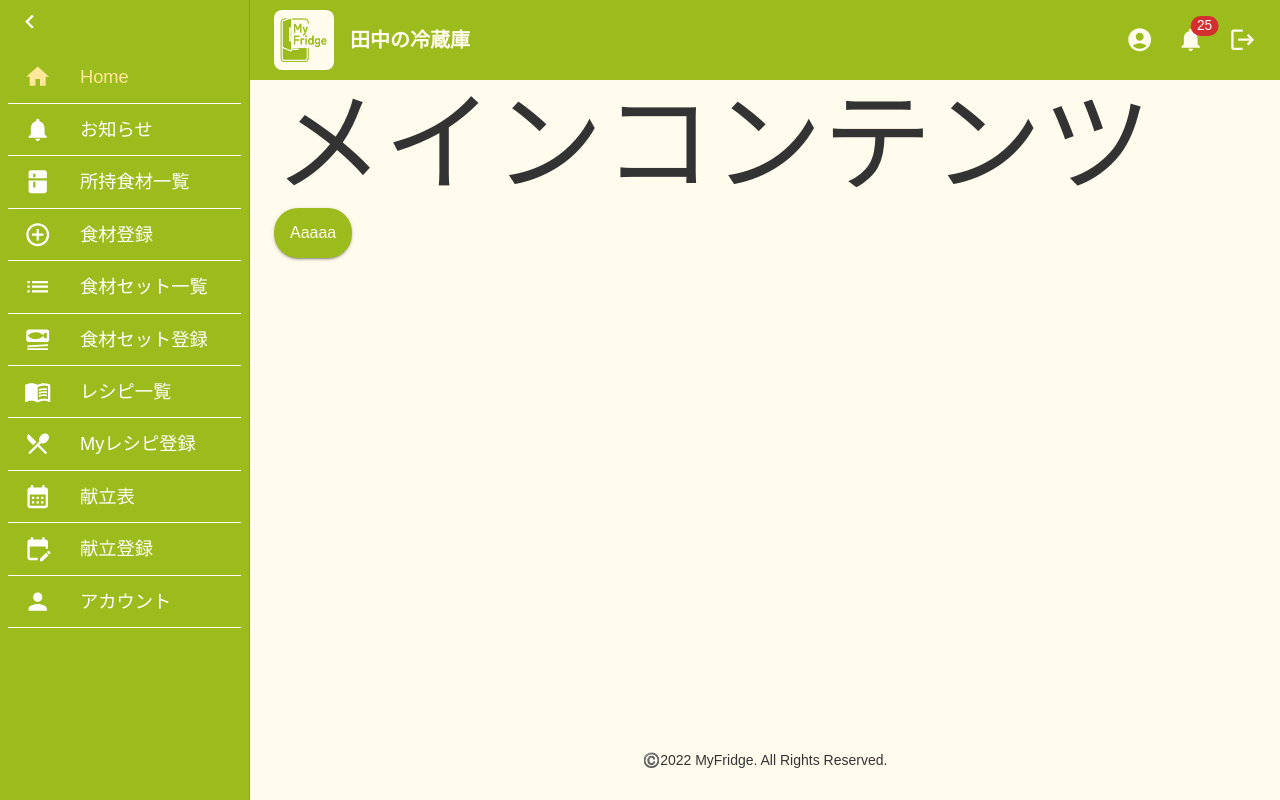
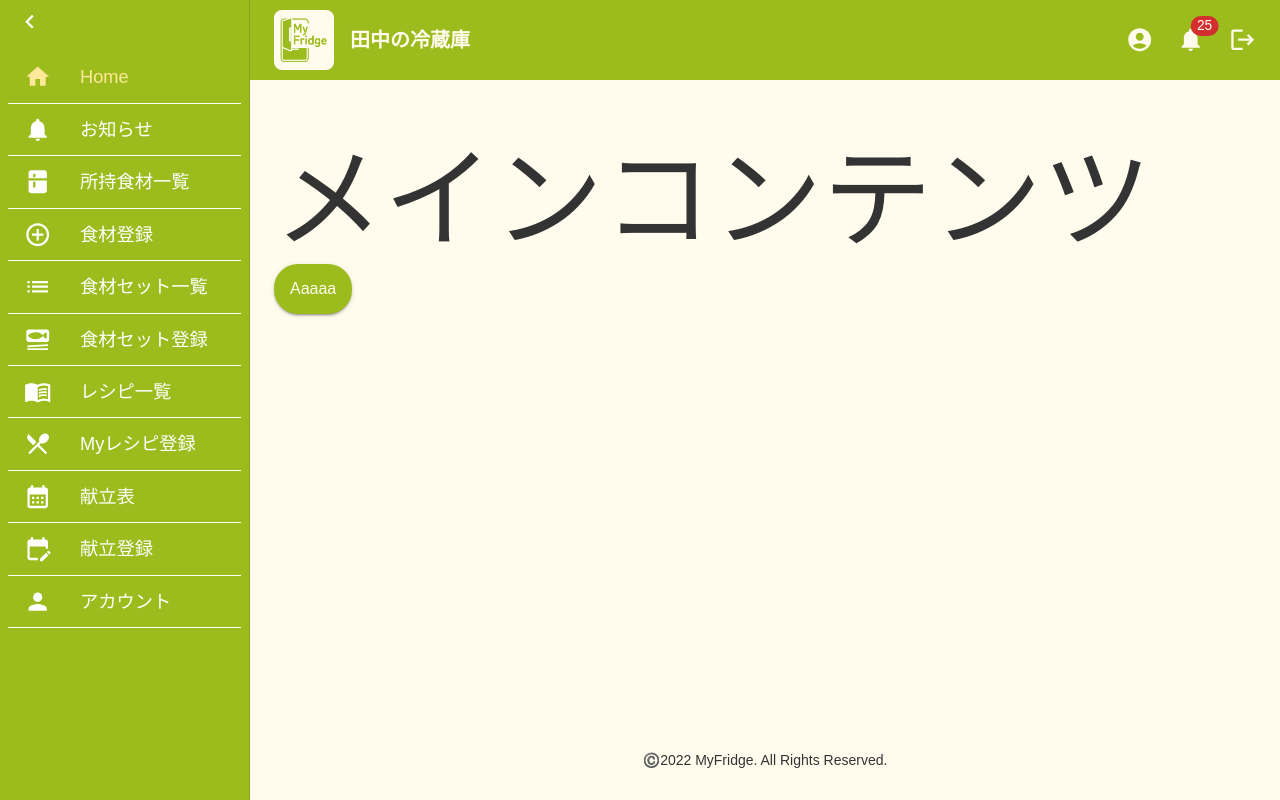
Before and after one commit to masaokaka/my-fridge-frontend, a React (Vite) app in the folder src/: page / in a window 1280 px wide. Built offline with nearby package versions, Linux system fonts and the light colour scheme; a web font is replaced by a local one.

Commit message:
update: #11 スマホ表示時に縦スワイプした時、ヘッダ上部に余白が見えないように修正

```diff
--- a/src/src/components/uniqueParts/Header/presenter.tsx
+++ b/src/src/components/uniqueParts/Header/presenter.tsx
@@ -43,7 +43,9 @@ const Logo = () => (
 const StyledHeader = styled(AppBar)(({ theme }) => ({
   [theme.breakpoints.up('sm')]: {
     height: headerHeight.pc,
+    position: 'sticky',
   },
+  position: 'fixed',
   height: headerHeight.mobile,
 }));
 
@@ -58,7 +60,7 @@ type Props = {
 const Header = ({ fridgeName, notificationsCount }: Props) => {
   const navigate = useNavigate();
   return (
-    <StyledHeader position="sticky" elevation={0}>
+    <StyledHeader elevation={0}>
       <Container sx={{ height: '100%' }}>
         <Toolbar disableGutters sx={{ height: '100%' }}>
           <Logo />
--- a/src/src/components/uniqueParts/Layout/presenter.tsx
+++ b/src/src/components/uniqueParts/Layout/presenter.tsx
@@ -45,11 +45,10 @@ const Layout = ({ children }: Props) => {
         <Header fridgeName="田中" notificationsCount={25} />
         <Container
           sx={{
+            pt: { xs: `${headerHeight.mobile}px` },
             minHeight: {
               sm: `calc(100vh - ${headerHeight.pc + footerHeight.pc}px)`,
-              xs: `calc(100vh - ${
-                headerHeight.mobile + footerHeight.mobile
-              }px)`,
+              xs: `calc(100vh - ${footerHeight.mobile}px)`,
             },
           }}
         >
```
